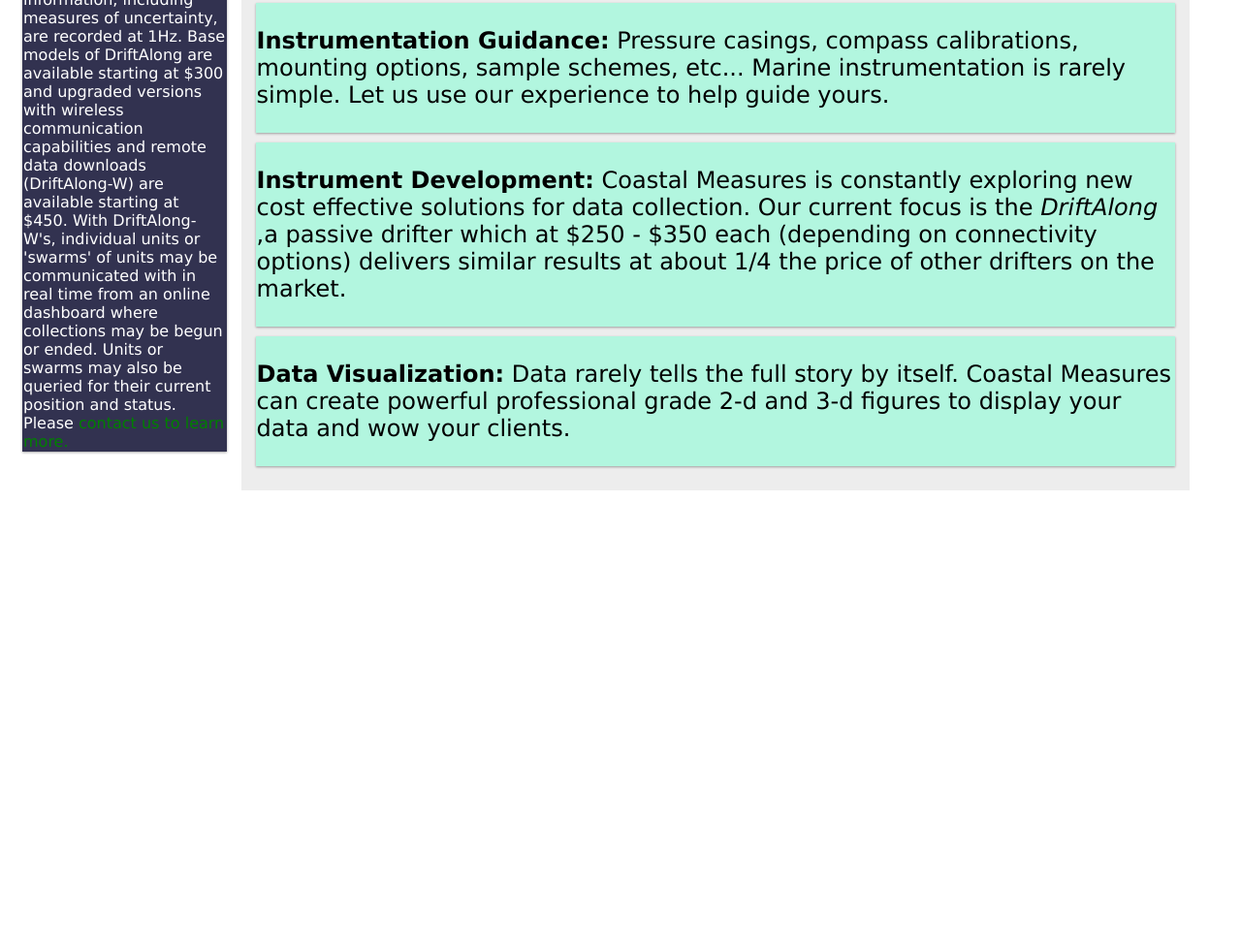
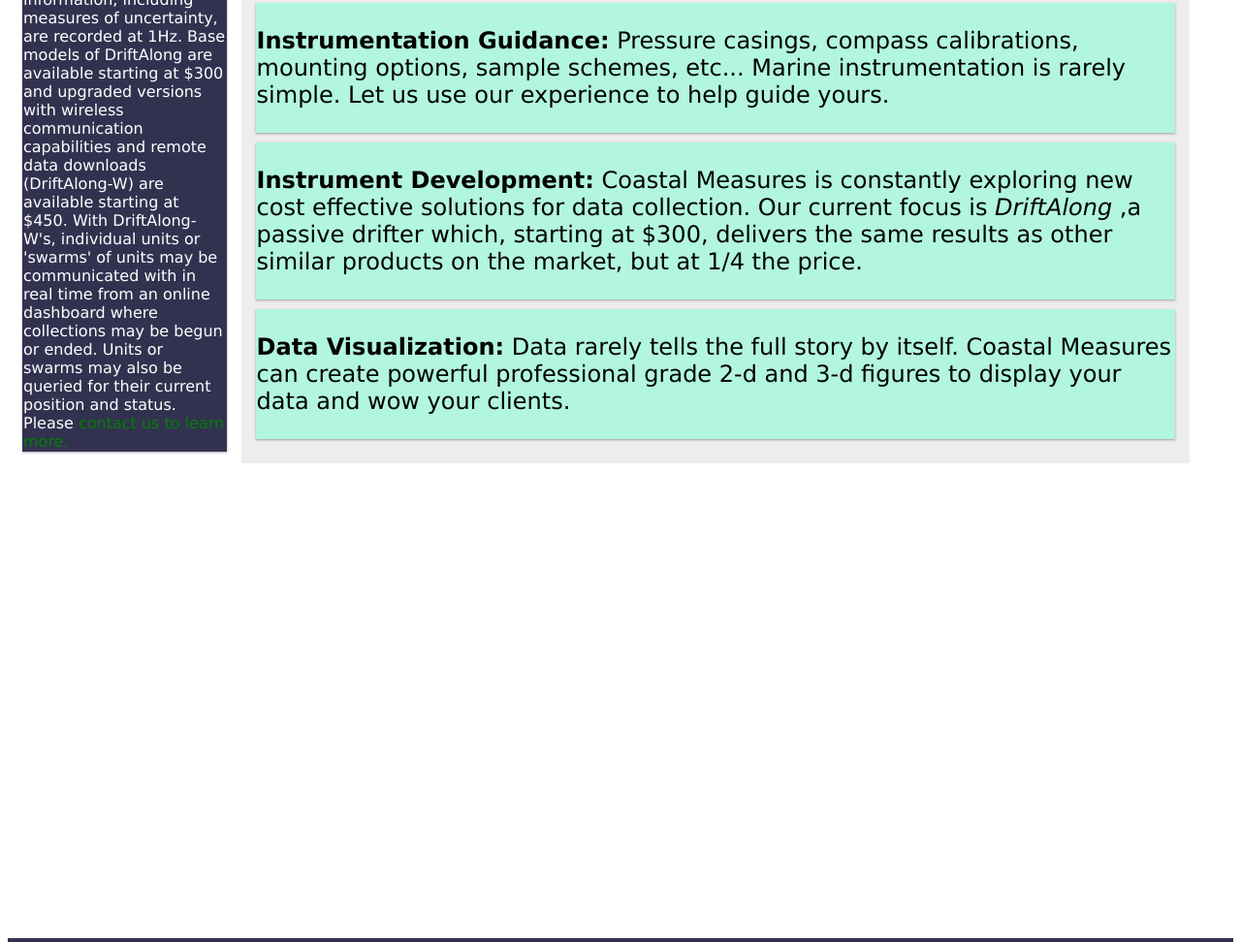
Before and after one commit to jlhumbe/CoastalMeasures, a plain HTML site: page index.html in a window 1280 px wide. Shown: the part 945-1917 px from the top of the page at 97% size. Drawn offline with Linux system fonts and the light colour scheme.

Commit message:
Change DA text

```diff
--- a/index.html
+++ b/index.html
@@ -258,7 +258,7 @@ html {
 
         <li style="background-color: #B2F6DF;color: black;margin-bottom: 10px;"><p class="big"><b>Instrumentation Guidance:</b> Pressure casings, compass calibrations, mounting options, sample schemes, etc... Marine instrumentation is rarely simple. Let us use our experience to help guide yours.</p></li>
 
-        <li style="background-color: #B2F6DF;color: black;margin-bottom: 10px;"><p class="big"><b>Instrument Development:</b> Coastal Measures is constantly exploring new cost effective solutions for data collection. Our current focus is the <i>DriftAlong</i> ,a passive drifter which at $250 - $350 each (depending on connectivity options) delivers similar results at about 1/4 the price of other drifters on the market.</p></li>
+        <li style="background-color: #B2F6DF;color: black;margin-bottom: 10px;"><p class="big"><b>Instrument Development:</b> Coastal Measures is constantly exploring new cost effective solutions for data collection. Our current focus is <i>DriftAlong</i> ,a passive drifter which, starting at $300, delivers the same results as other similar products on the market, but at 1/4 the price.</p></li>
 
         <li style="background-color: #B2F6DF;color: black;margin-bottom: 10px;"><p class="big"><b>Data Visualization:</b> Data rarely tells the full story by itself. Coastal Measures can create powerful professional grade 2-d and 3-d figures to display your data and wow your clients.</p></li>
         </ul>
```
